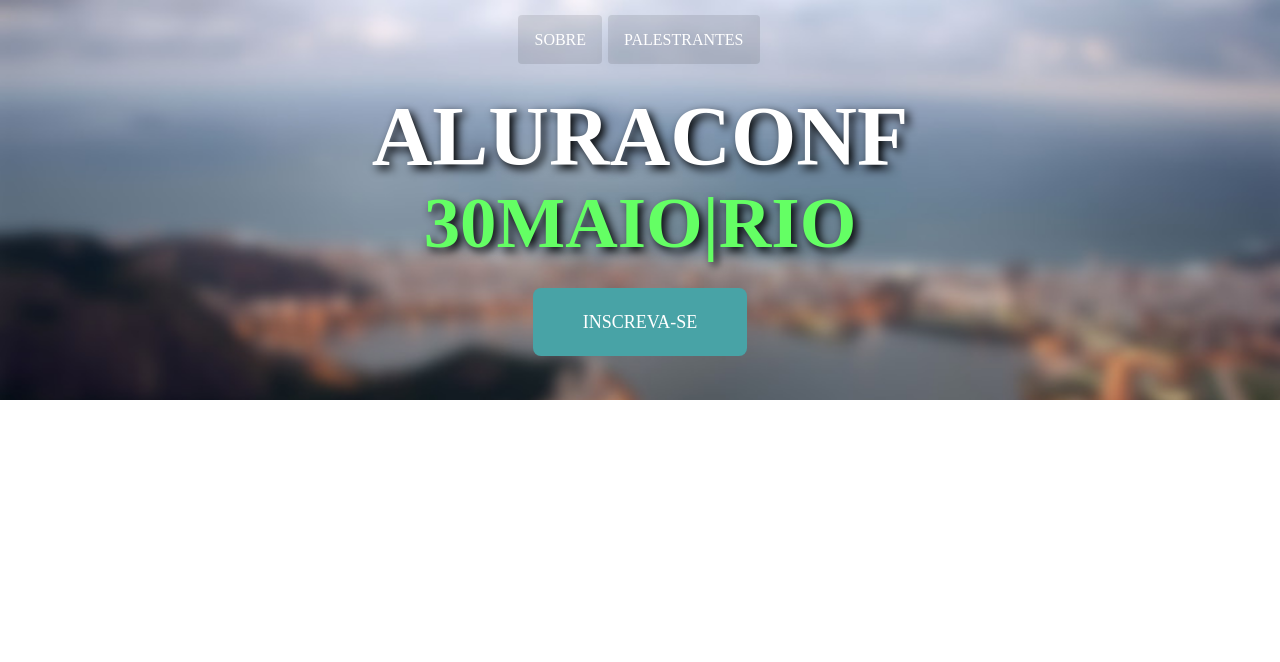
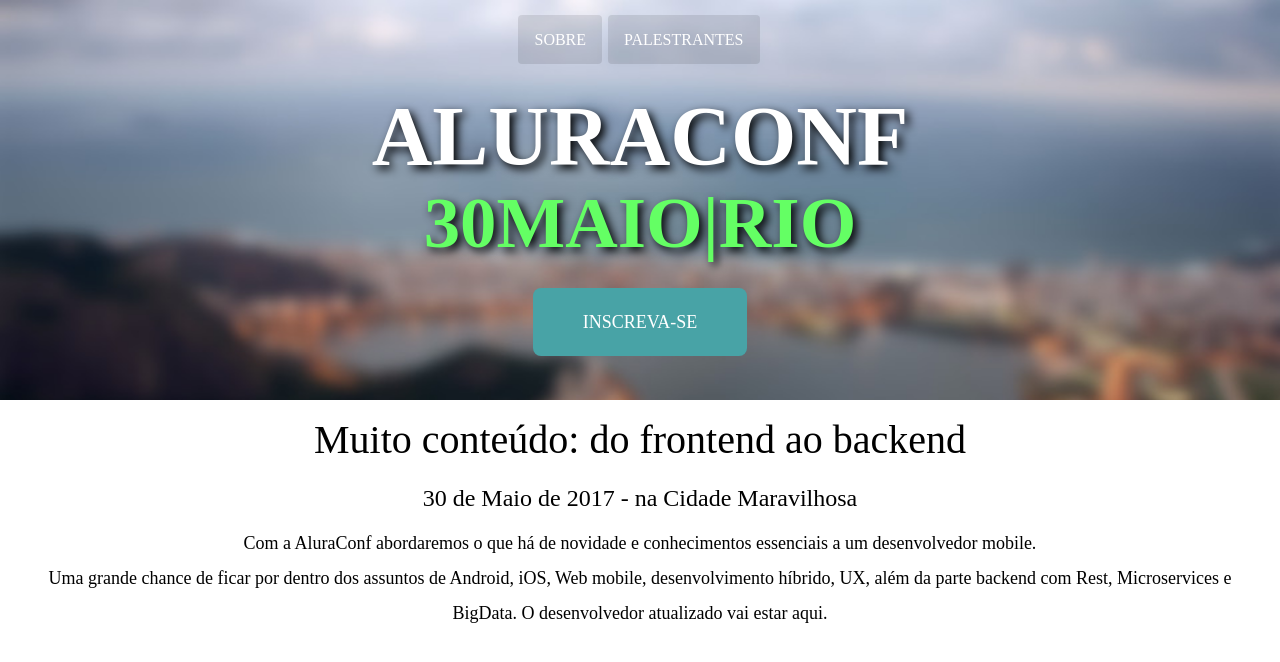
Before and after one commit to AlNuN/aluraconf, a plain HTML site: page index.html in a window 1280 px wide. Drawn offline with Linux system fonts and the light colour scheme.

Commit message:
Text about the conf

```diff
--- /dev/null
+++ b/css/about.css
@@ -0,0 +1,19 @@
+.panel-about {
+  margin-top: 20px;
+  text-align: center;
+}
+
+.panel-about .title {
+  font-size: 40px;
+  margin-bottom: 26px;
+}
+
+.panel-about .subtitle {
+  font-size: 24px;
+  margin-bottom: 16px;
+}
+
+.panel-about .about-description {
+  font-size: 18px;
+  line-height: 35px;
+}
--- a/css/header.css
+++ b/css/header.css
@@ -1,5 +1,8 @@
 .header {
+  background: url(../img/destaque.jpeg) no-repeat;
   background-size: cover;
+  width: 100%;
+  margin: auto;
   padding-top: 32px;
 }
 
--- a/css/main.css
+++ b/css/main.css
@@ -5,15 +5,13 @@
   --button-bg: #48a3a6;
 }
 
-.content {
-  background: url(../img/destaque.jpeg) no-repeat;
-  background-size: cover;
-  width: 100%;
-  margin: auto;
-}
-
 .flex-center {
   display: flex;
   align-items: center;
   flex-direction: column;
 }
+
+.container {
+  width: 96%;
+  margin: 0 auto;
+}
--- a/index.html
+++ b/index.html
@@ -7,6 +7,7 @@
   <link rel="stylesheet" href="css/reset.css">
   <link rel="stylesheet" href="css/main.css">
   <link rel="stylesheet" href="css/header.css">
+  <link rel="stylesheet" href="css/about.css">
 </head>
 <body>
   <div class="content">
@@ -27,6 +28,24 @@
         </section>
       </div>
     </header>
+    <section class="panel panel-about">
+      <div class="container">
+        <h2 class="title">Muito conteúdo: do frontend ao backend</h2>
+        <h3 class="subtitle">30 de Maio de 2017 - na Cidade Maravilhosa</h3>
+        <div class="about-description">
+          <p>
+            Com a AluraConf abordaremos o que há de
+            novidade e conhecimentos essenciais a um desenvolvedor mobile.
+          </p>
+          <p>
+            Uma grande chance de ficar por dentro dos assuntos de
+            Android, iOS, Web mobile, desenvolvimento híbrido, UX,
+            além da parte backend com Rest, Microservices e BigData.
+            O desenvolvedor atualizado vai estar aqui.
+          </p>
+        </div>
+      </div>
+    </section>
   </div>
 </body>
 </html>
```
